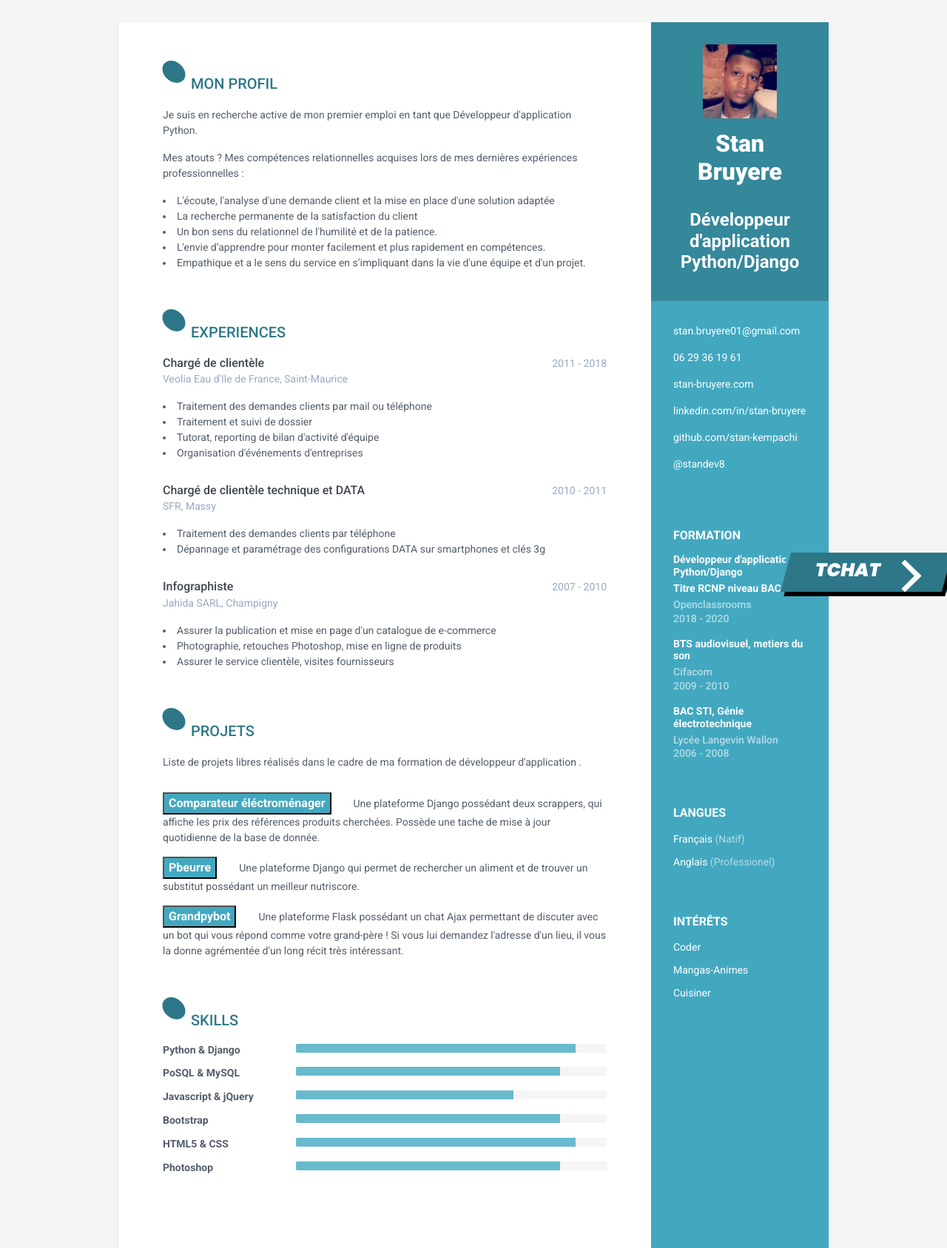
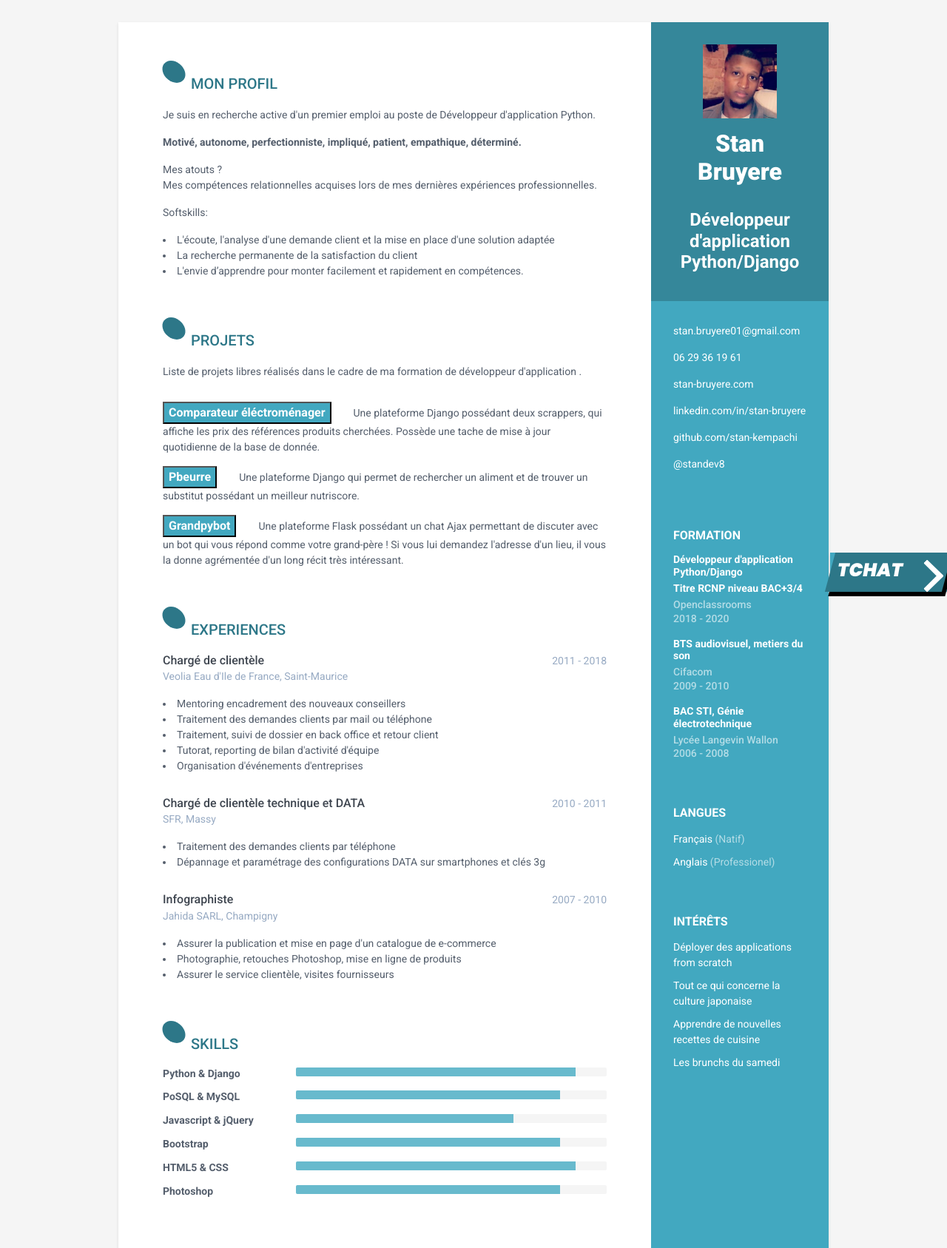
Before and after one commit to stan-kempachi/CV, a Flask app: page / in a window 1280 px wide. Shown: the top 1687 px of the page at 74% size. Run offline with Flask 2, Linux system fonts and the light colour scheme; some libraries are stand-ins or nearby versions.

Commit message:
refonte, mise en page

```diff
--- a/CV/static/assets/css/style.css
+++ b/CV/static/assets/css/style.css
@@ -17,7 +17,7 @@
 
 .cta {
     display: flex;
-    padding: 5px 40px;
+    padding: 5px 10px;
     text-decoration: none;
     font-family: 'Poppins', sans-serif;
     font-size: 25px;
--- a/CV/templates/index.html
+++ b/CV/templates/index.html
@@ -79,9 +79,10 @@
             <div class="interests-container container-block">
                 <h2 class="container-block-title">Intérêts</h2>
                 <ul class="list-unstyled interests-list">
-                    <li>Coder</li>
-                    <li>Mangas-Animes</li>
-                    <li>Cuisiner</li>
+                    <li>Déployer des applications from scratch</li>
+                    <li>Tout ce qui concerne la culture japonaise</li>
+                    <li>Apprendre de nouvelles recettes de cuisine</li>
+                    <li>Les brunchs du samedi</li>
                 </ul>
             </div><!--//interests-->
 
@@ -92,19 +93,35 @@
             <section class="section summary-section">
                 <h2 class="section-title"><span class="icon-holder"><i class="fas fa-user"></i></span>Mon Profil</h2>
                 <div class="summary">
-                    <p> Je suis en recherche active de mon premier emploi en tant que
-                        Développeur d'application Python.</p>
-                    <p>Mes atouts ?
-                        Mes compétences relationnelles acquises lors de mes dernières expériences professionnelles : </li>
+                    <p> Je suis en recherche active d'un premier emploi au poste de Développeur d'application Python.</p>
+                    <p><b>Motivé, autonome, perfectionniste, impliqué, patient, empathique, déterminé.</b></p>
+
+                    <p>Mes atouts ?<br>
+                        Mes compétences relationnelles acquises lors de mes dernières expériences professionnelles.</p>
                     </p>
-                    <p>
+                    <p> Softskills:
                         <li>L'écoute, l'analyse d'une demande client et la mise en place d'une solution adaptée</li>
                         <li>La recherche permanente de la satisfaction du client</li>
-                        <li>Un bon sens du relationnel de l'humilité et de la patience.</li>
-                        <li>L'envie d’apprendre pour monter facilement et plus rapidement en compétences.</li>
-                        <li>Empathique et a le sens du service en s’impliquant dans la vie d'une équipe et d'un projet.</li>
+                        <li>L'envie d’apprendre pour monter facilement et rapidement en compétences.</li>
                     </p>
                 </div><!--//summary-->
+            </section><!--//section-->
+
+            <section class="section projects-section">
+                <h2 class="section-title"><span class="icon-holder"><i class="fas fa-archive"></i></span>Projets</h2>
+                <div class="intro">
+                    <p>Liste de projets libres réalisés dans le cadre de ma formation de développeur d'application  .</p>
+                </div><!--//intro-->
+                <div class="item">
+                    <button style="background-color:#42A8C0"><span class="project-title"><a href="https://www.dropbox.com/s/4yhm4n6byapmhb7/demo%20cv%20comparateur%20%28online-video-cutter.com%29.mp4?dl=0" target="_blank"><b>Comparateur éléctroménager</b></a></span></button><span class="project-tagline">Une plateforme Django possédant deux scrappers, qui affiche les prix des références produits cherchées. Possède une tache de mise à jour quotidienne de la base de donnée.</span>
+                </div><!--//item-->
+                <div class="item">
+                    <button style="background-color:#42A8C0"><span class="project-title"><a href="https://pbeurre.herokuapp.com/pbeurre/" target="_blank"><b>Pbeurre</b></a></span></button><span class="project-tagline">Une plateforme Django qui permet de rechercher un aliment et de trouver un substitut possédant un meilleur nutriscore. </span>
+                </div><!--//item-->
+                <div class="item">
+                    <button style="background-color:#42A8C0"><span class="project-title"><a href="https://grandpyrobot.herokuapp.com/" target="_blank"><b>Grandpybot</b></a></span></button><span class="project-tagline">Une plateforme Flask possédant un chat Ajax permettant de discuter avec un bot qui vous répond comme votre grand-père ! Si vous lui demandez l'adresse d'un lieu, il vous la donne agrémentée d'un long récit très intéressant.</span>
+                </div><!--//item-->
+
             </section><!--//section-->
 
             <section class="section experiences-section">
@@ -120,8 +137,9 @@
                     </div><!--//meta-->
                     <div class="details">
                         <p>
+                        <li>Mentoring encadrement des nouveaux conseillers</li>
                         <li>Traitement des demandes clients par mail ou téléphone</li>
-                        <li>Traitement et suivi de dossier</li>
+                        <li>Traitement, suivi de dossier en back office et retour client</li>
                         <li>Tutorat, reporting de bilan d'activité d'équipe</li>
                         <li>Organisation d'événements d'entreprises</li>
                         </p>
@@ -159,23 +177,6 @@
                         <li>Assurer le service clientèle, visites fournisseurs</li>
                         </p>
                     </div><!--//details-->
-                </div><!--//item-->
-
-            </section><!--//section-->
-
-            <section class="section projects-section">
-                <h2 class="section-title"><span class="icon-holder"><i class="fas fa-archive"></i></span>Projets</h2>
-                <div class="intro">
-                    <p>Liste de projets libres réalisés dans le cadre de ma formation de développeur d'application  .</p>
-                </div><!--//intro-->
-                <div class="item">
-                    <button style="background-color:#42A8C0"><span class="project-title"><a href="https://www.dropbox.com/s/4yhm4n6byapmhb7/demo%20cv%20comparateur%20%28online-video-cutter.com%29.mp4?dl=0" target="_blank"><b>Comparateur éléctroménager</b></a></span></button><span class="project-tagline">Une plateforme Django possédant deux scrappers, qui affiche les prix des références produits cherchées. Possède une tache de mise à jour quotidienne de la base de donnée.</span>
-                </div><!--//item-->
-                <div class="item">
-                    <button style="background-color:#42A8C0"><span class="project-title"><a href="https://pbeurre.herokuapp.com/pbeurre/" target="_blank"><b>Pbeurre</b></a></span></button><span class="project-tagline">Une plateforme Django qui permet de rechercher un aliment et de trouver un substitut possédant un meilleur nutriscore. </span>
-                </div><!--//item-->
-                <div class="item">
-                    <button style="background-color:#42A8C0"><span class="project-title"><a href="https://grandpyrobot.herokuapp.com/" target="_blank"><b>Grandpybot</b></a></span></button><span class="project-tagline">Une plateforme Flask possédant un chat Ajax permettant de discuter avec un bot qui vous répond comme votre grand-père ! Si vous lui demandez l'adresse d'un lieu, il vous la donne agrémentée d'un long récit très intéressant.</span>
                 </div><!--//item-->
 
             </section><!--//section-->
```
